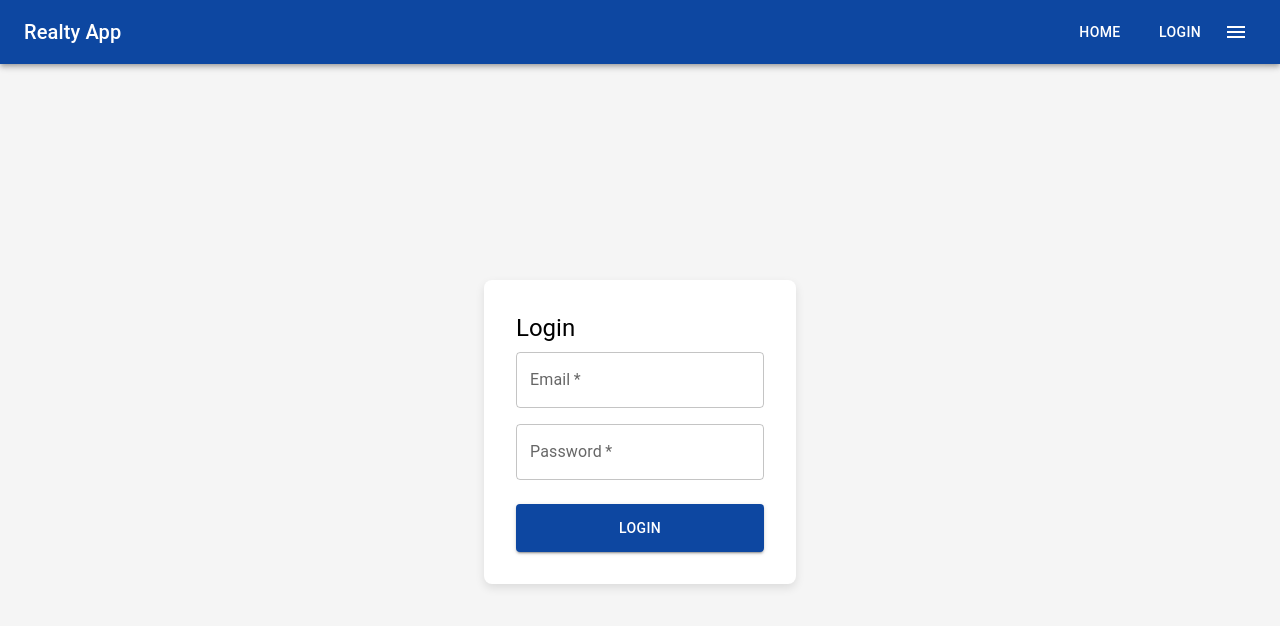
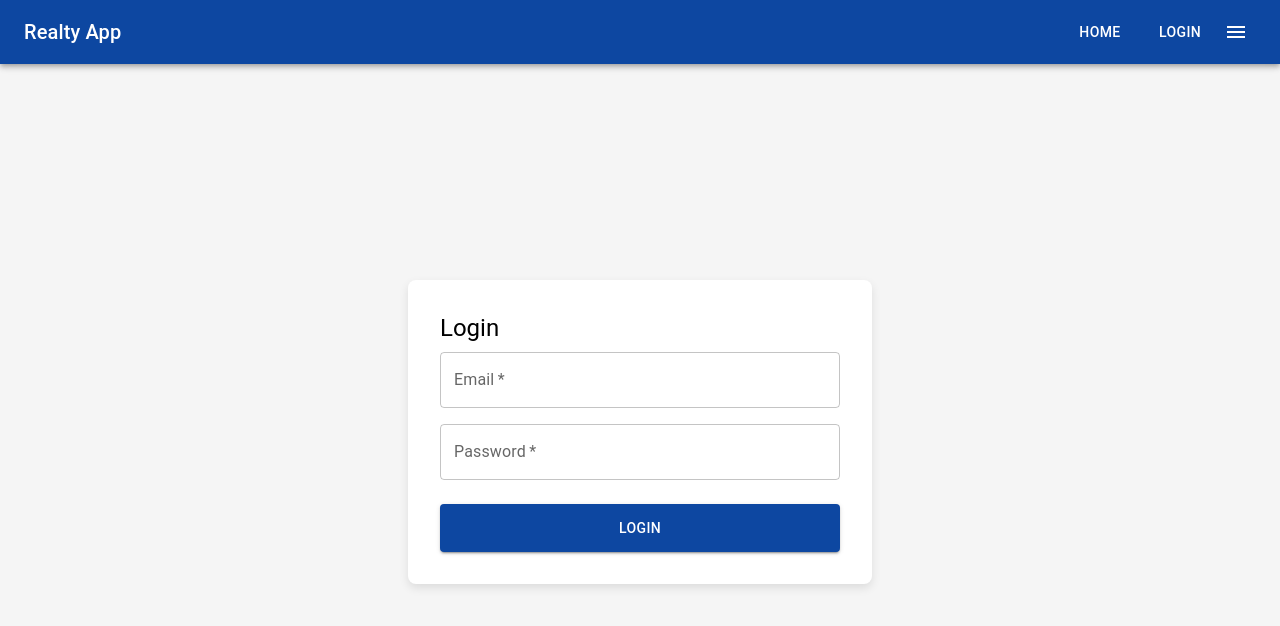
Before and after one commit to dnstock/realty-frontend, a React (Create React App) app: page /login in a window 1280 px wide. Shown: the top 626 px of the page. Built offline with nearby package versions, Linux system fonts and the light colour scheme; no server answers.

Commit message:
Update minWidth of page content

```diff
--- a/src/pages/Home.js
+++ b/src/pages/Home.js
@@ -9,7 +9,7 @@ const Home = () => {
 
   return (
     <FlexBox>
-      <CardBox>
+      <CardBox minWidth='400px'>
         <Stack spacing={3} direction="column" alignItems="center">
           <Typography variant='h4' component='h1' gutterBottom>
             {isAuthenticated() ? 'Welcome back!' : 'Welcome to Realty App'}
--- a/src/pages/Login.js
+++ b/src/pages/Login.js
@@ -40,7 +40,7 @@ const Login = () => {
 
   return (
     <FlexBox>
-      <CardBox maxWidth='400px'>
+      <CardBox minWidth='400px'>
         <Typography variant='h5' component='h2' gutterBottom>
           Login
         </Typography>
--- a/src/pages/Profile.js
+++ b/src/pages/Profile.js
@@ -40,7 +40,7 @@ const Profile = () => {
 
   return (
     <FlexBox>
-      <CardBox>
+      <CardBox minWidth='400px'>
         <Typography variant='h4' gutterBottom>
           Profile
         </Typography>
```
